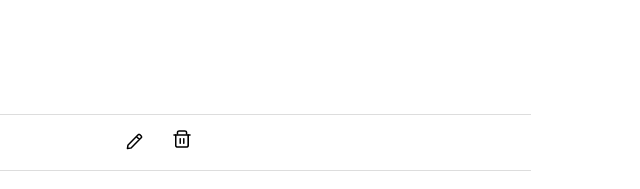
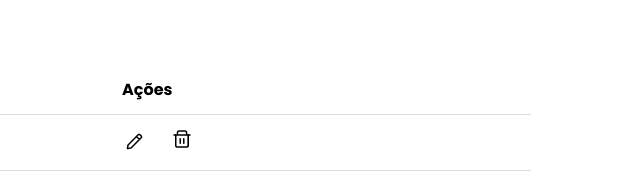
Before and after one commit to Univesp-Projeto-Integrador-TI/web-agendamento, a plain HTML site: page src/assets/pages/salas.html in a window 1280 px wide. Shown: the part 277-466 px from the top of the page, 569-1209 px from the left. Drawn offline with Linux system fonts and the light colour scheme.

Commit message:
feat: adicionando coluna ações em nova-sala

```diff
--- a/src/assets/pages/salas.html
+++ b/src/assets/pages/salas.html
@@ -58,7 +58,7 @@
             <thead>
             <tr>
                 <th>Nome da Sala</th>
-                <th></th>
+                <th>Ações</th>
             </tr>
             </thead>
 
```
